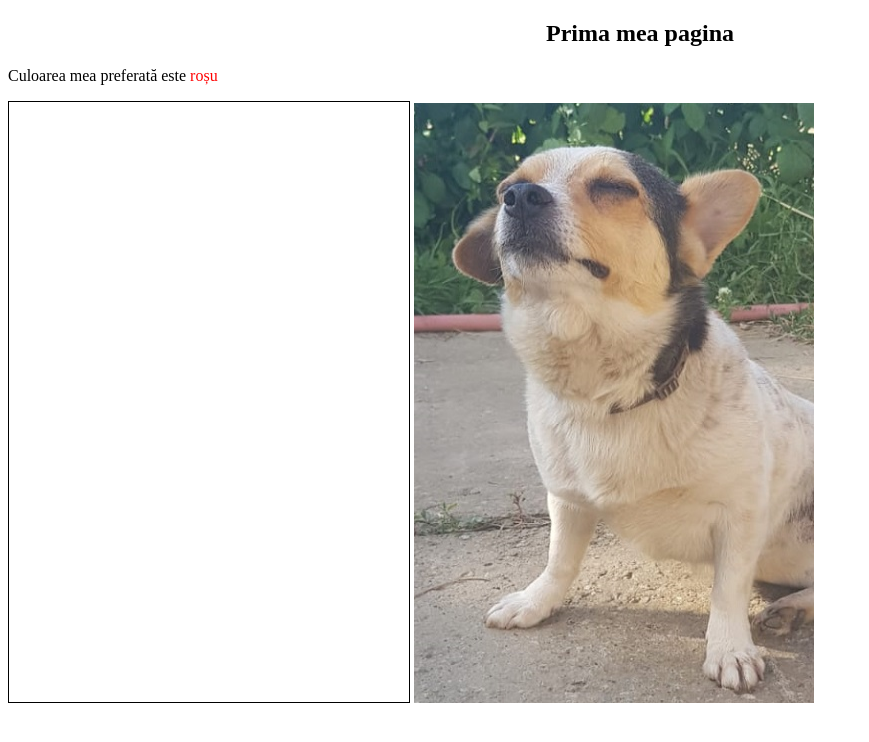
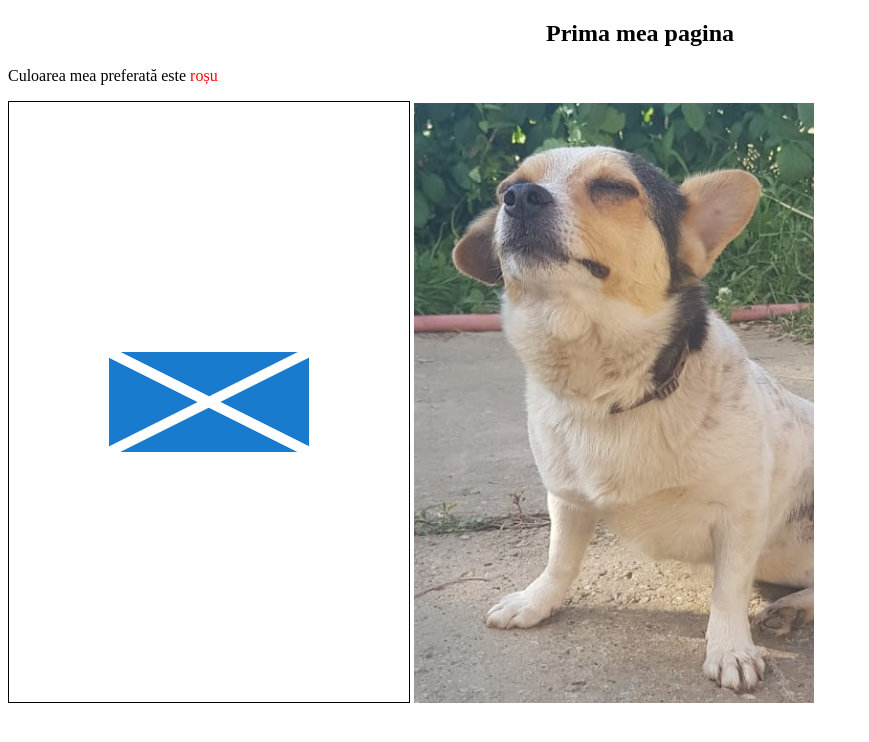
Before and after one commit to Magnad98/diamond-gatherer, a plain HTML site: page index.html in a window 1280 px wide. Shown: the whole page, without its empty margins (0-869 px from the left). Drawn offline with Linux system fonts and the light colour scheme.

Commit message:
Added a scottish flag in the center of the canvas

```diff
--- /dev/null
+++ b/canvas.js
@@ -0,0 +1,38 @@
+
+export const DrawScottishFlag = (width, height, mainColor, secondColor, lineWidth) => {
+    let canvas = document.getElementById("gameArea");
+    let context = canvas.getContext("2d");
+
+    let offsetToImageCenter = {
+        width: canvas.width / 2 - width / 2,
+        height: canvas.height / 2 - height / 2,
+    };
+
+    DrawFlag(context, offsetToImageCenter, width, height, mainColor, secondColor, lineWidth);
+}
+
+const DrawFlag = (context, offset, width, height, mainColor, secondColor, lineWidth) => {
+    let startX = offset.width;
+    let startY = offset.height;
+    let endX = offset.width + width;
+    let endY = offset.height + height;
+
+    DrawRect(context, startX, startY, endX, endY, mainColor);
+    DrawLine(context, startX, startY, endX, endY, secondColor, lineWidth);
+    DrawLine(context, endX, startY, startX, endY, secondColor, lineWidth);
+};
+
+const DrawRect = (context, startX, startY, endX, endY, color) => {
+    context.fillStyle = color;
+
+    context.fillRect(startX, startY, endX - startX, endY - startY);
+};
+
+const DrawLine = (context, startX, startY, endX, endY, color, lineWidth) => {
+    context.strokeStyle = color;
+    context.lineWidth = lineWidth;
+
+    context.moveTo(startX, startY);
+    context.lineTo(endX, endY);
+    context.stroke();
+};
--- a/index.html
+++ b/index.html
@@ -17,7 +17,7 @@
     <canvas id="gameArea" width="400px" height="600px"></canvas>
     <img src="./images/Puppy.jpg" alt="Puppy" width="400" height="600">
 
-    <script src="main.js"></script>
+    <script type="module" src="main.js"></script>
 </body>
 
 </html>
--- a/main.js
+++ b/main.js
@@ -1,3 +1,5 @@
+import { DrawScottishFlag } from "./canvas.js";
+
 let developer = {
     firstName:"Alex",
     lastName: "Pop",
@@ -19,4 +21,5 @@ let Greet = (name) => {
 
 window.onload = () => {
     console.log(developer);
+    DrawScottishFlag(200, 100, "#187BCD", "#FFFFFF", 10);
   };
```
